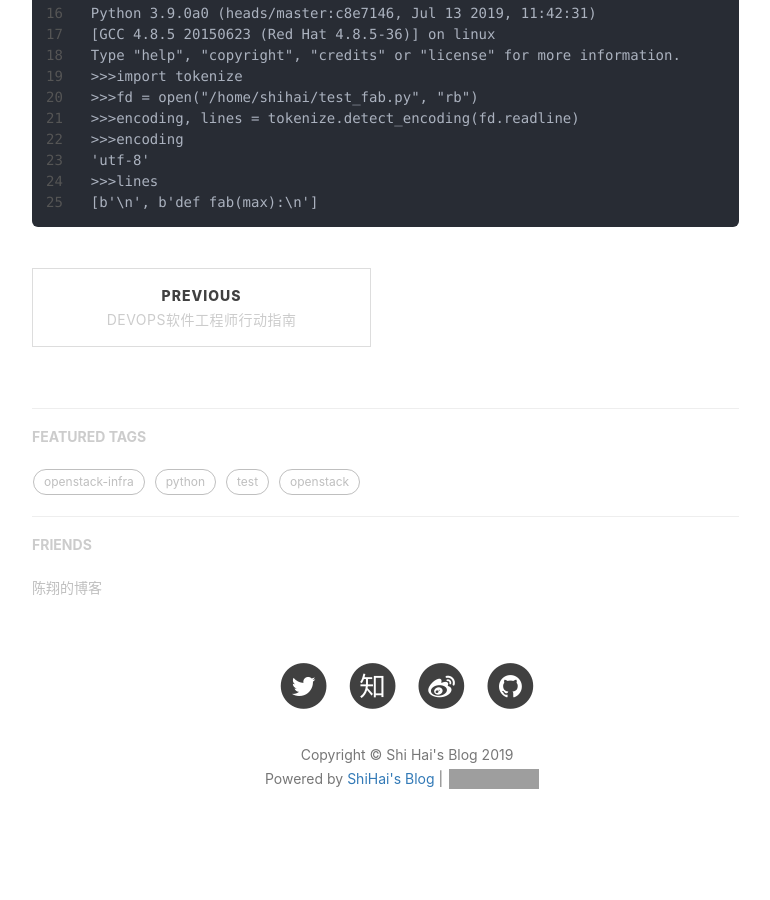
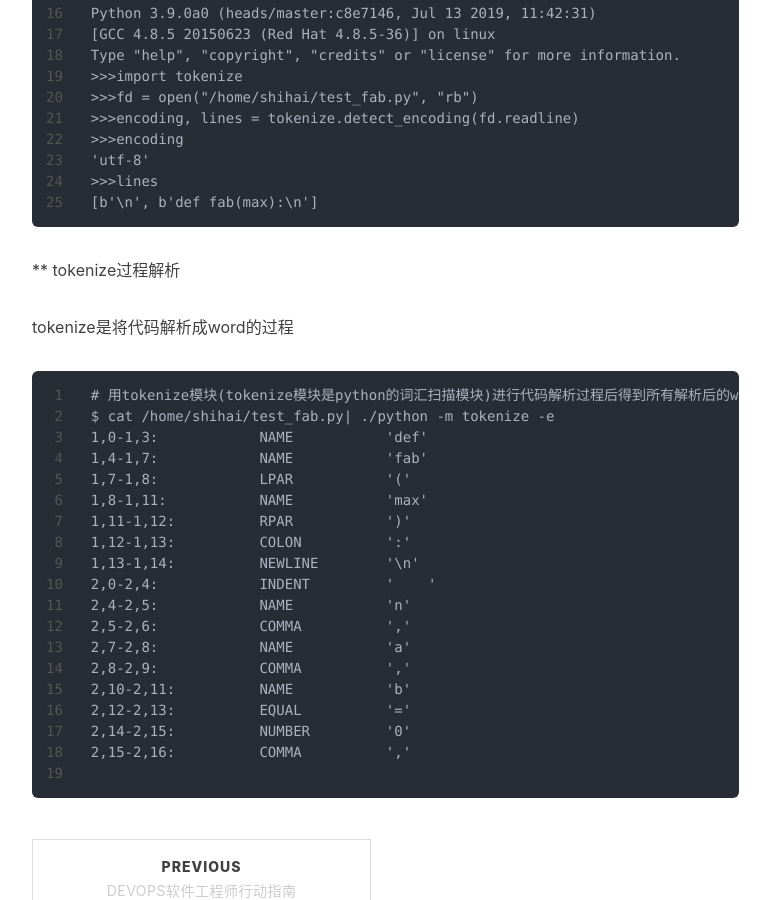
Before and after one commit to shihai1991/shihai1991.github.io, a Jekyll site: the page built from _posts/2019-07-14-cpython编译过程.md, in a window 1280 px wide and 900 px high, scrolled down 989 px. Shown: the whole window, without its empty margins (233-1003 px from the left). Built offline with Jekyll 4.4.1, drawn with Linux system fonts in a browser that asks for light colours; nearby versions of some CDN libraries; comment, search, counter and statistics services are not loaded; grey boxes are pictures that could not be loaded.

Commit message:
Update 2019-07-14-cpython编译过程.md

````diff
--- a/_posts/2019-07-14-cpython编译过程.md
+++ b/_posts/2019-07-14-cpython编译过程.md
@@ -41,3 +41,29 @@ Type "help", "copyright", "credits" or "license" for more information.
 >>>lines
 [b'\n', b'def fab(max):\n']
 ```
+
+** tokenize过程解析
+
+tokenize是将代码解析成word的过程
+
+```
+# 用tokenize模块(tokenize模块是python的词汇扫描模块)进行代码解析过程后得到所有解析后的words
+$ cat /home/shihai/test_fab.py| ./python -m tokenize -e
+1,0-1,3:            NAME           'def'
+1,4-1,7:            NAME           'fab'
+1,7-1,8:            LPAR           '('
+1,8-1,11:           NAME           'max'
+1,11-1,12:          RPAR           ')'
+1,12-1,13:          COLON          ':'
+1,13-1,14:          NEWLINE        '\n'
+2,0-2,4:            INDENT         '    '
+2,4-2,5:            NAME           'n'
+2,5-2,6:            COMMA          ','
+2,7-2,8:            NAME           'a'
+2,8-2,9:            COMMA          ','
+2,10-2,11:          NAME           'b'
+2,12-2,13:          EQUAL          '='
+2,14-2,15:          NUMBER         '0'
+2,15-2,16:          COMMA          ','
+
+```
````
